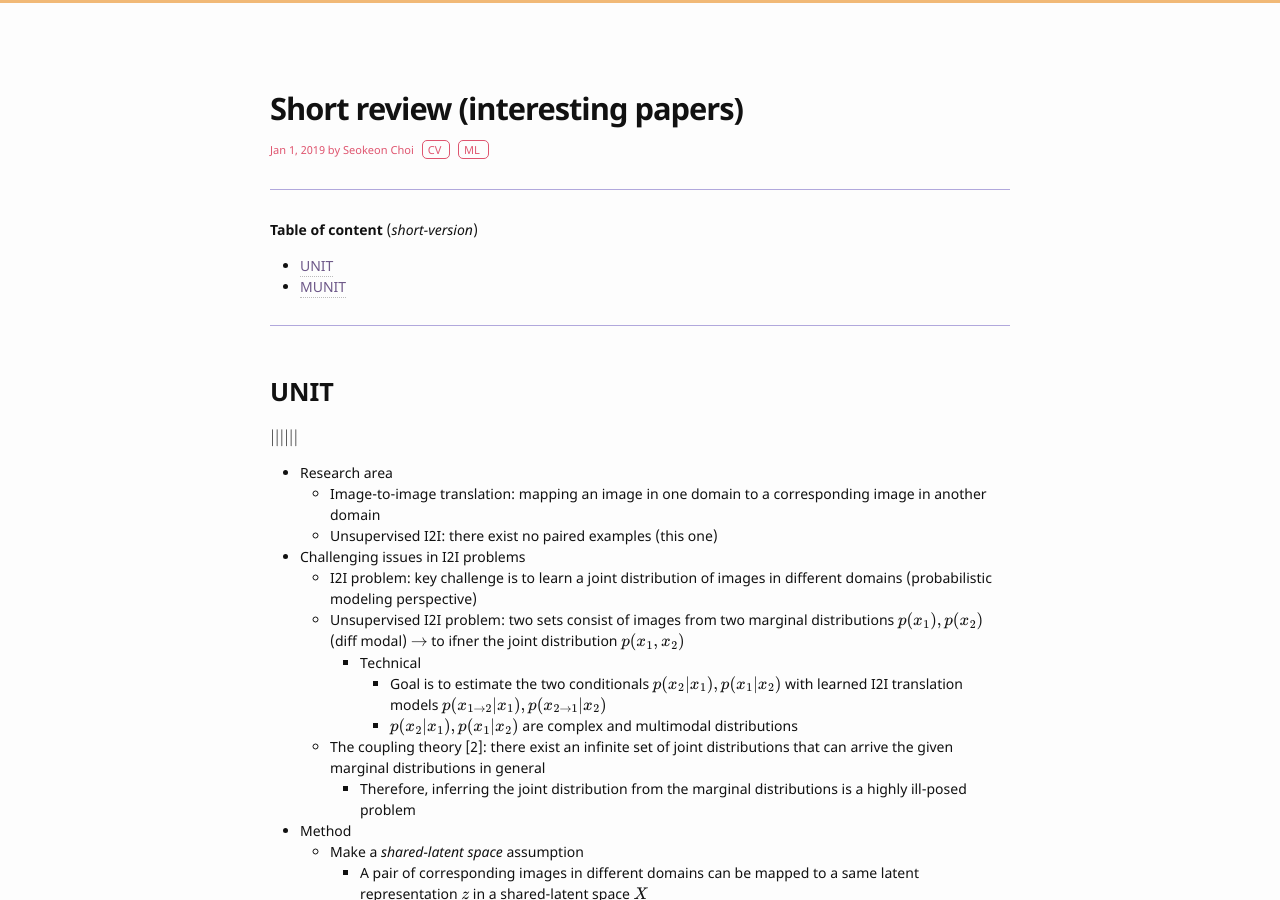
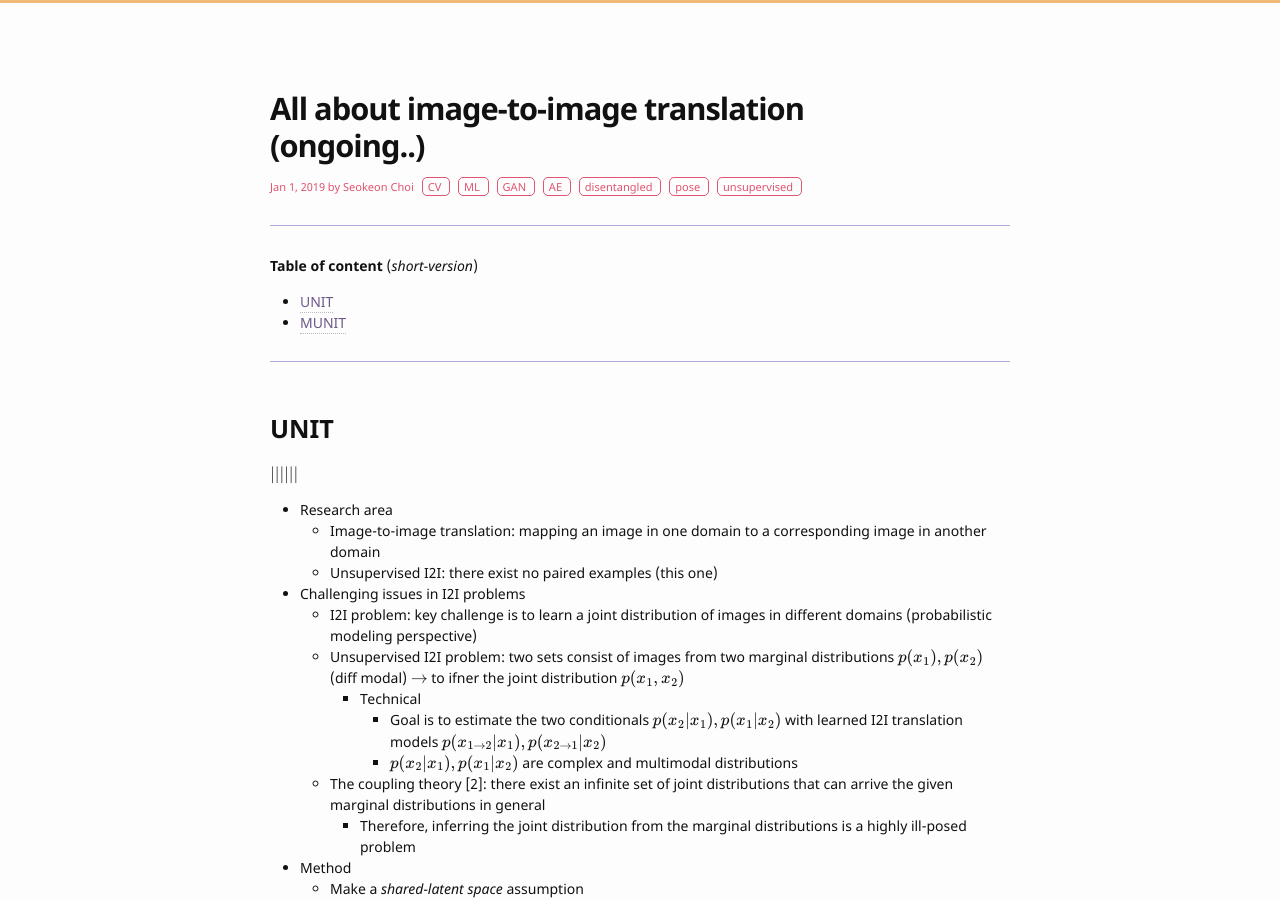
Before and after one commit to bismex/bismex.github.io, a Jekyll site: the page built from _posts/2019-01-01-I2I.md, in a window 1280 px wide and 900 px high. Built offline with Jekyll 4.4.1, drawn with Linux system fonts in a browser that asks for light colours; formulas are drawn with MathJax 3.

Commit message:
Update and rename 2019-01-01-papers.md to 2019-01-01-I2I.md

```diff
--- a/_posts/2019-01-01-papers.md
+++ b/_posts/2019-01-01-I2I.md
@@ -1,8 +1,8 @@
 ---
 layout: post
-title: "Short review (interesting papers)"
+title: "All about image-to-image translation (ongoing..)"
 date: 2019-01-01 00:00:00
-tags: CV ML
+tags: CV ML GAN AE disentangled pose unsupervised
 ---
 
 <!--more-->
```
